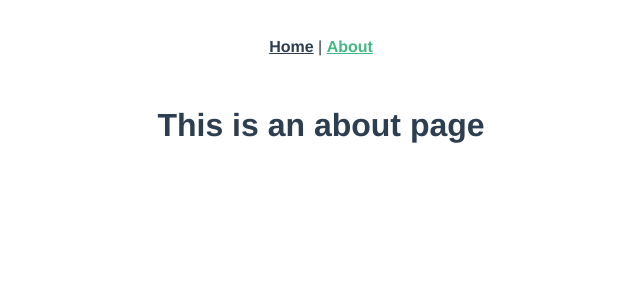
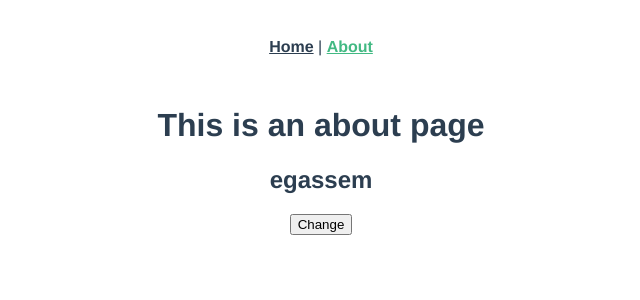
Before and after one commit to Arebisc/VueIntroduction, a Vue app: page /about in a window 1280 px wide. Shown: the top 300 px of the page, without its empty margins (319-959 px from the left). Built offline with nearby package versions, Linux system fonts and the light colour scheme.

Commit message:
Sample ts class syntax in About.vue

```diff
--- a/src/views/About.vue
+++ b/src/views/About.vue
@@ -1,5 +1,27 @@
 <template>
     <div class="about">
         <h1>This is an about page</h1>
+        <h2>{{ reversedMessage }}</h2>
+        <button @click="changeMessage">Change</button>
     </div>
 </template>
+
+<script lang="ts">
+import { Vue, Component } from 'vue-property-decorator';
+
+@Component
+export default class About extends Vue {
+    private sampleMessage = 'message';
+
+    private get reversedMessage() {
+        return this.sampleMessage
+            .split('')
+            .reverse()
+            .join('');
+    }
+
+    private changeMessage() {
+        this.sampleMessage = 'other';
+    }
+}
+</script>
```
Also changed, not shown: src/main.ts (line endings or trailing spaces), 1 other file (tests, documents, lock files or other folders).
